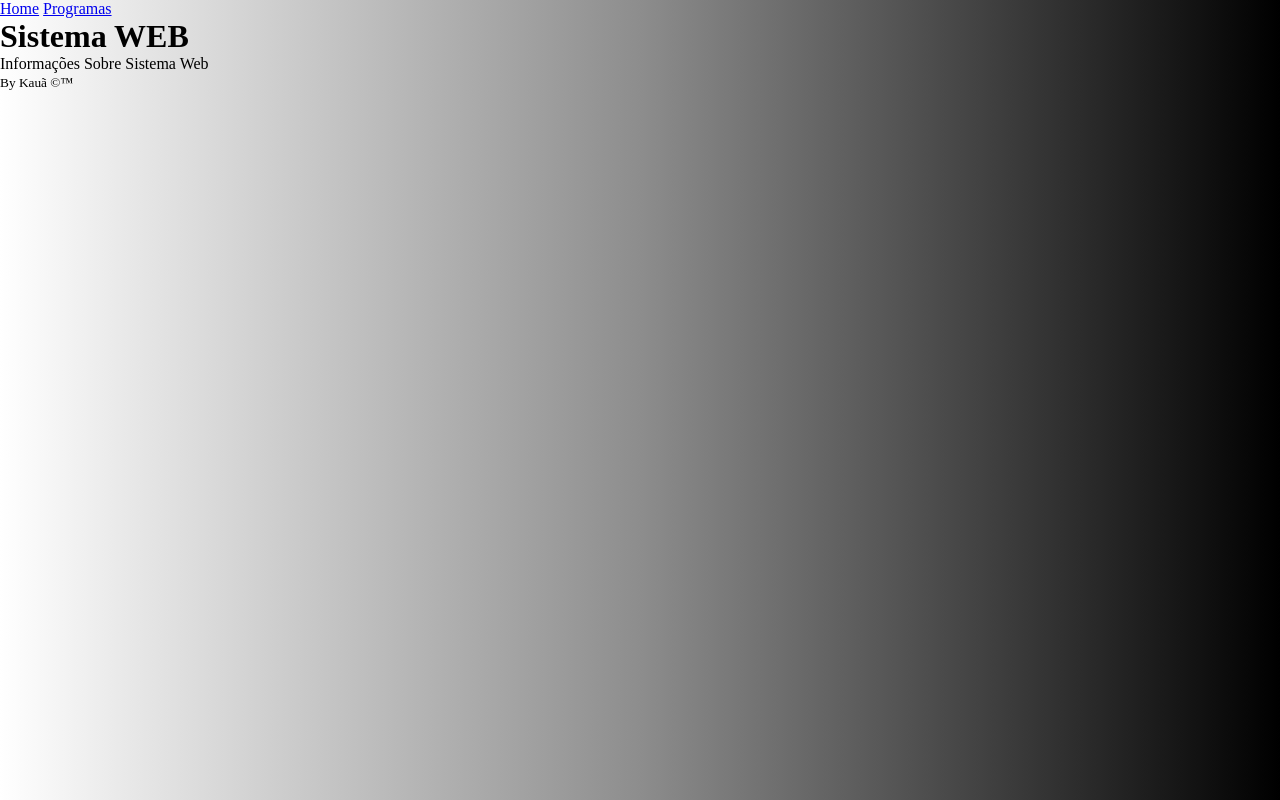
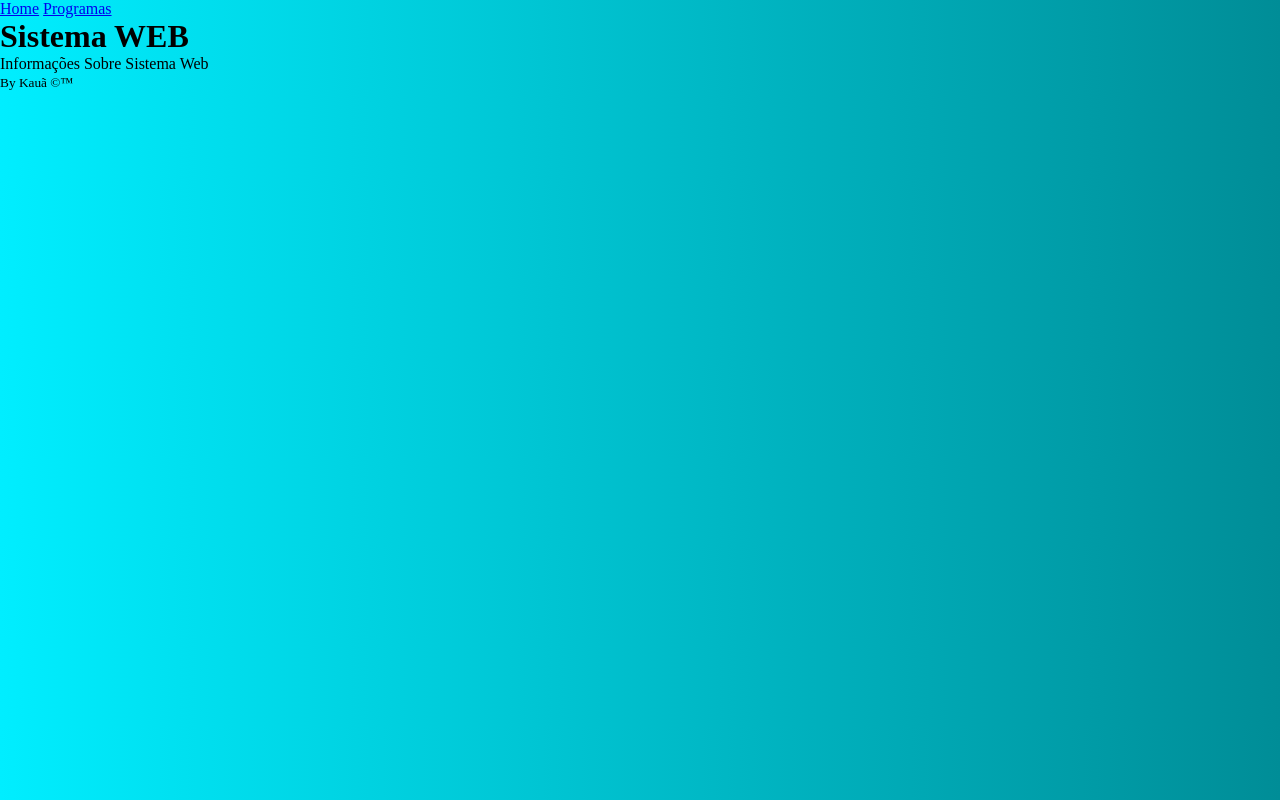
Before and after one commit to Kauayg131/Kaua_site_2C, a plain HTML site: page index.html in a window 1280 px wide. Drawn offline with Linux system fonts and the light colour scheme.

Commit message:
Segunda opcao com reformulação do css

```diff
--- a/css/style.css
+++ b/css/style.css
@@ -4,5 +4,5 @@
 }
 
 body{
-    background: linear-gradient(to right, white, rgb(141, 141, 141), black);
+    background: linear-gradient(to right, rgb(0, 238, 255), rgb(0, 141, 151));
 }
--- a/css/style2.css
+++ b/css/style2.css
@@ -4,5 +4,5 @@
 }
 
 body{
-    background: linear-gradient(to right, white, rgb(141, 141, 141), black);
+    background: linear-gradient(to right, rgb(0, 238, 255), rgb(0, 141, 151));
 }
```
